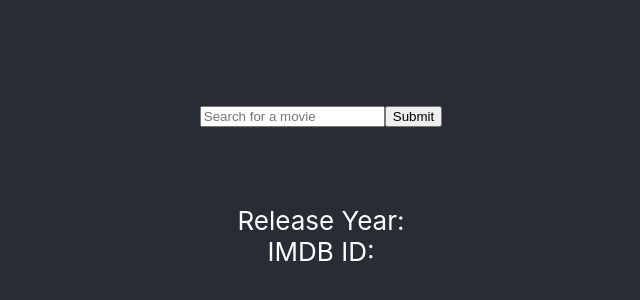
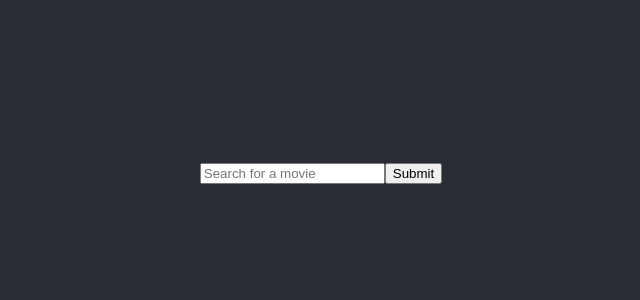
Before and after one commit to hus-o/movie-app-extended-react, a React (Create React App) app: page / in a window 1280 px wide. Shown: the part 206-506 px from the top of the page, without its empty margins (319-959 px from the left). Built offline with nearby package versions, Linux system fonts and the light colour scheme.

Commit message:
fixed moreinfo, added IMDB link

```diff
--- a/src/App.css
+++ b/src/App.css
@@ -31,3 +31,9 @@ ul{
 }
 
 li{width: 25%;}
+
+a{
+  text-decoration: none;
+  color: white;
+
+}
--- a/src/App.js
+++ b/src/App.js
@@ -20,7 +20,7 @@ class App extends Component {
 
   getSelectedMovie = (movie) => {
     console.log(this.selectedMovie)
-    this.setState({selectedMovie:this.state.selectedMovie.concat(movie)})
+    this.setState({selectedMovie:[movie]})
     console.log(this.selectedMovie)
   }
 
--- a/src/components/moreInfo.js
+++ b/src/components/moreInfo.js
@@ -13,7 +13,7 @@ class Info extends Component {
         console.log(selectedMovie.length, selectedMovie)
         return (
             <React.Fragment>
-                <p className="moreInfo">Release Year: {this.props.selectedMovie.Year}<br/>IMDB ID: {this.props.selectedMovie.imdbID}</p>
+                {(selectedMovie.length > 0) && <p className="moreInfo">Release Year: {selectedMovie[0].Year}<br/>IMDB Link: <a href={"https://imdb.com/title/"+selectedMovie[0].imdbID}>{selectedMovie[0].Title}</a></p>}
             </React.Fragment>
          );
     }
```
